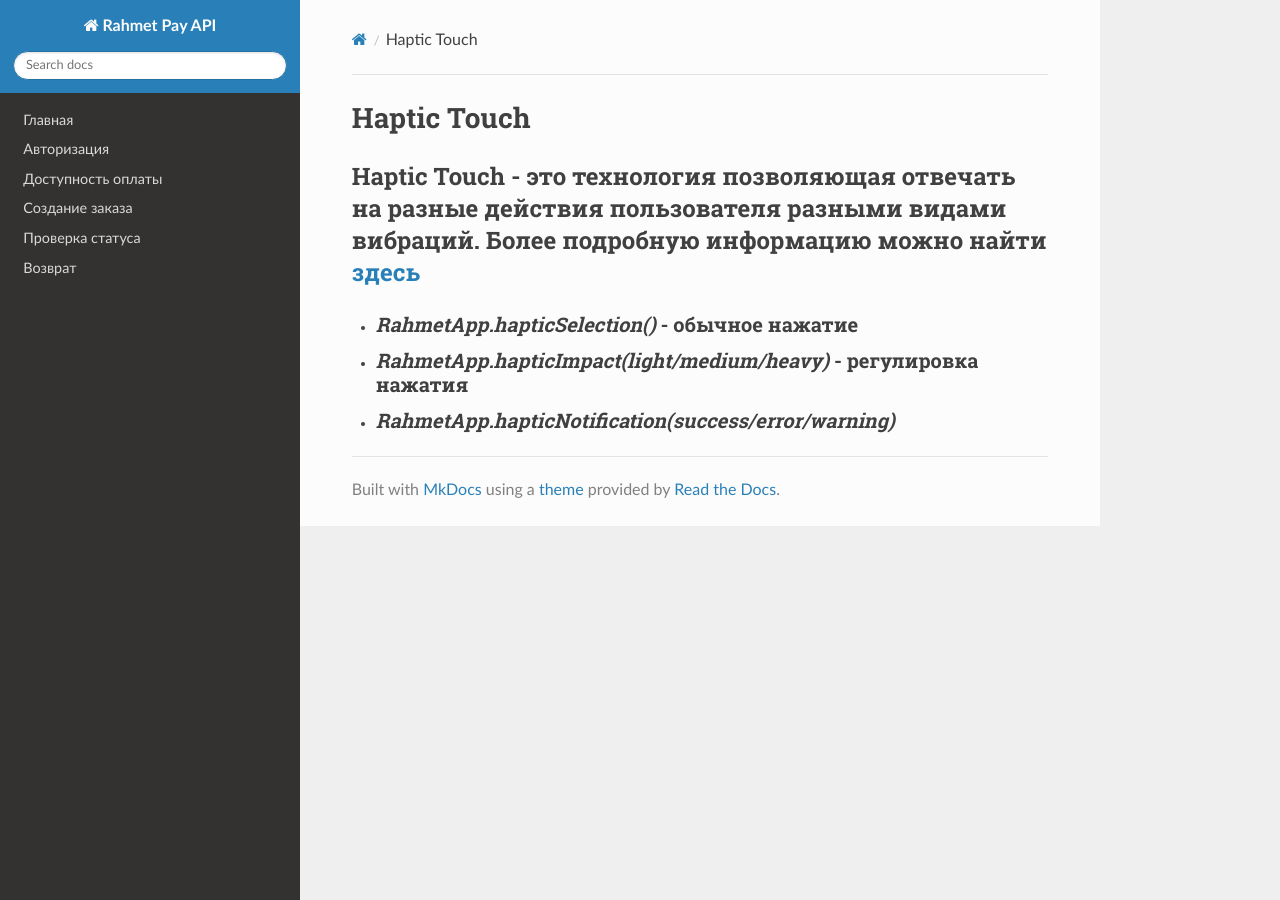
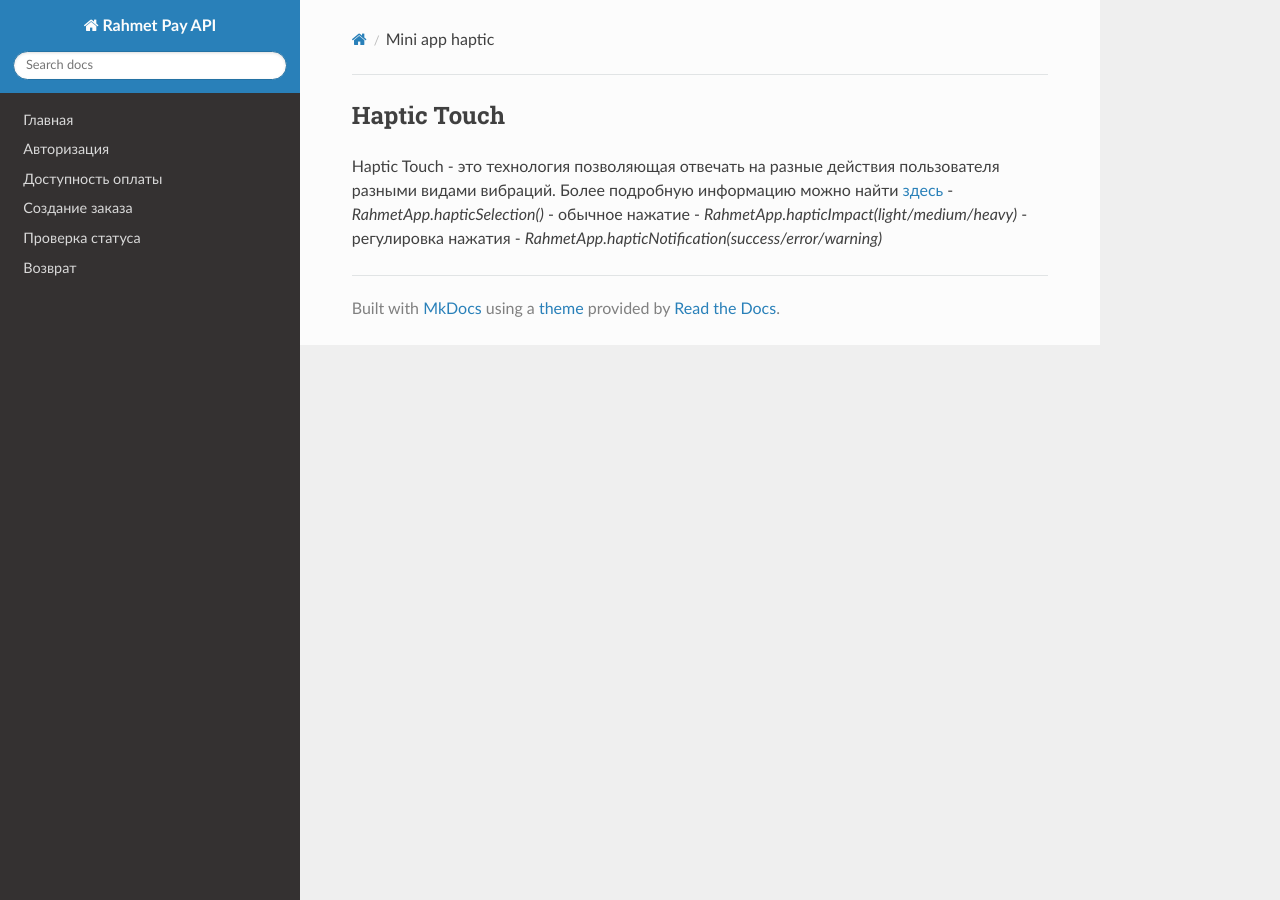
Before and after one commit to rahmetapp/docs, an MkDocs documentation site: the page built from docs/mini app haptic.md, in a window 1280 px wide. Built offline with MkDocs 1.6.1, drawn with Linux system fonts in a browser that asks for light colours; nearby versions of some CDN libraries; old or Windows-style settings are respelled for this version of MkDocs.

Commit message:
Update mini app haptic.md

```diff
--- a/docs/mini app haptic.md
+++ b/docs/mini app haptic.md
@@ -1,5 +1,5 @@
-# Haptic Touch
-## Haptic Touch - это технология позволяющая отвечать на разные действия пользователя разными видами вибраций. Более подробную информацию можно найти [здесь](https://developer.apple.com/design/human-interface-guidelines/ios/user-interaction/haptics/)
-- ### *RahmetApp.hapticSelection()* - обычное нажатие
-- ### *RahmetApp.hapticImpact(light/medium/heavy)* - регулировка нажатия
-- ### *RahmetApp.hapticNotification(success/error/warning)*
+## Haptic Touch
+Haptic Touch - это технология позволяющая отвечать на разные действия пользователя разными видами вибраций. Более подробную информацию можно найти [здесь](https://developer.apple.com/design/human-interface-guidelines/ios/user-interaction/haptics/)
+- *RahmetApp.hapticSelection()* - обычное нажатие
+- *RahmetApp.hapticImpact(light/medium/heavy)* - регулировка нажатия
+- *RahmetApp.hapticNotification(success/error/warning)*
```
